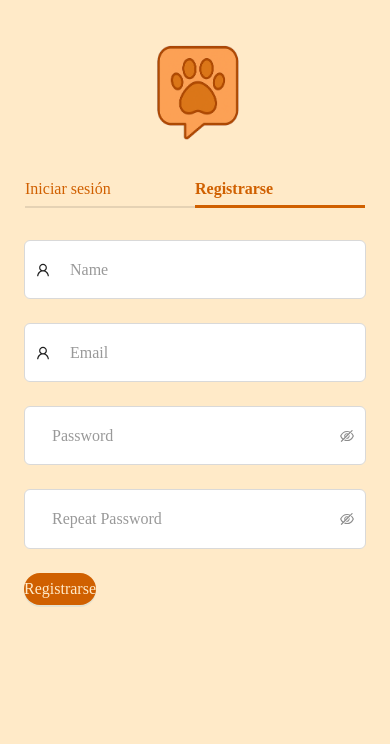
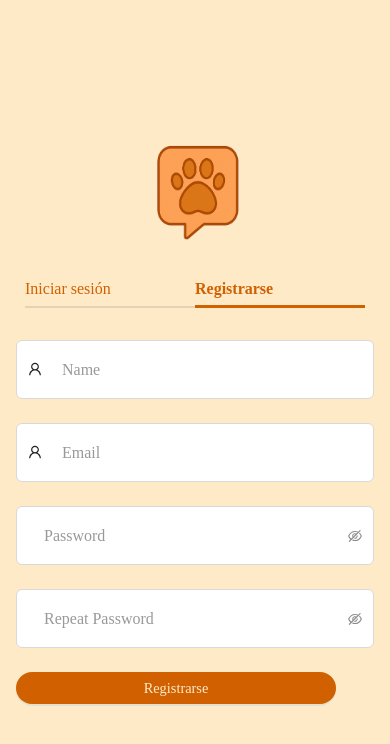
Before and after one commit to capimaker/patitApp, a React (Vite) app: page /register in a window 390 px wide. Shown: the top 744 px of the page. Built offline with nearby package versions, Linux system fonts and the light colour scheme; a web font is replaced by a local one.

Commit message:
register y login

```diff
--- a/src/components/Register/Register.css
+++ b/src/components/Register/Register.css
@@ -1,21 +1,19 @@
-
-
-
 .register-container {
-  display: flex;
+ display: flex;
   flex-direction: column;
+  justify-content: center;
   align-items: center;
+  background: var(--fondo);
   padding: 2rem 1rem;
-  min-height: 100vh;
-  background: var(--fondo);
+  height: 100vh;
   box-sizing: border-box;
 }
-
 
 .logo-huella {
   width: 100px;
   height: 100px;
   margin-bottom: 2rem;
+   display: block;
 }
 
 
@@ -62,6 +60,7 @@ form {
   gap: 1.5rem;
   width: 100%;
   max-width: 400px;
+   margin: 0 auto;
 }
 
 
@@ -72,6 +71,7 @@ form {
 .pass_css .ant-input-password,
 .pass2_css .ant-input-password {
   width: 100%;
+
   background: white !important;
   border: none !important;
   border-radius: 8px !important;
@@ -101,13 +101,13 @@ form {
   padding: 0.75rem 0;
   cursor: pointer;
   transition: opacity 0.2s;
-   margin: 0 auto;
+  margin: 0 auto;
 }
 
 .login-button.ant-btn:hover {
   opacity: 0.9;
   background-color: white !important;
-  color: black !important;
+  color: #D06000 !important;
 }
 
 
@@ -116,13 +116,20 @@ form {
   stroke: var(--acentos) !important;
 }
 
+.forgot{
+ margin-top: 0.5rem;
+ font-family: var(--texto);
+ font-size: 0.85rem;
+ text-align:right;
+}
+
 @media (max-width: 480px) {
-  .register-container {
-    padding: 2rem 1rem;
+  .login-button.ant-btn {
+    width: 320px !important;    /* ocupa todo el ancho del form */
+    max-width: none !important; /* quita cualquier tope de 400px */
+    /* opcional: ajusta padding/font-size para mejor legibilidad */
+    padding: 0.6rem 0 !important;
+    font-size: 0.9rem !important;
   }
 
-  .login-button.ant-btn {
-    width: 100% !important;
-    max-width: none !important;
-  }
 }
--- a/src/index.css
+++ b/src/index.css
@@ -1,4 +1,4 @@
-:root {
+html, body, :root {
   /* COLORES */
   --fondo: #FFEAC8;
   --acentos: #D06000;
@@ -10,4 +10,7 @@
   text-rendering: optimizeLegibility;
   -webkit-font-smoothing: antialiased;
   -moz-osx-font-smoothing: grayscale;
+  height: 100%;
+  margin: 0;
+  padding: 0;
 }
```
